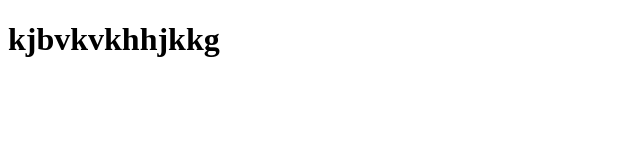
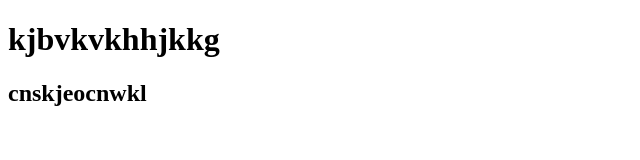
Before and after one commit to ishantkumar111/html4, a plain HTML site: page pages/index.html in a window 1280 px wide. Shown: the whole page, without its empty margins (0-640 px from the left). Drawn offline with Linux system fonts and the light colour scheme.

Commit message:
fdskljdfsh

```diff
--- a/pages/index.html
+++ b/pages/index.html
@@ -8,6 +8,7 @@
 </head>
 <body>
     <h1>kjbvkvkhhjkkg</h1>
+    <h2>cnskjeocnwkl</h2>
 
 </body>
 </html>
```
